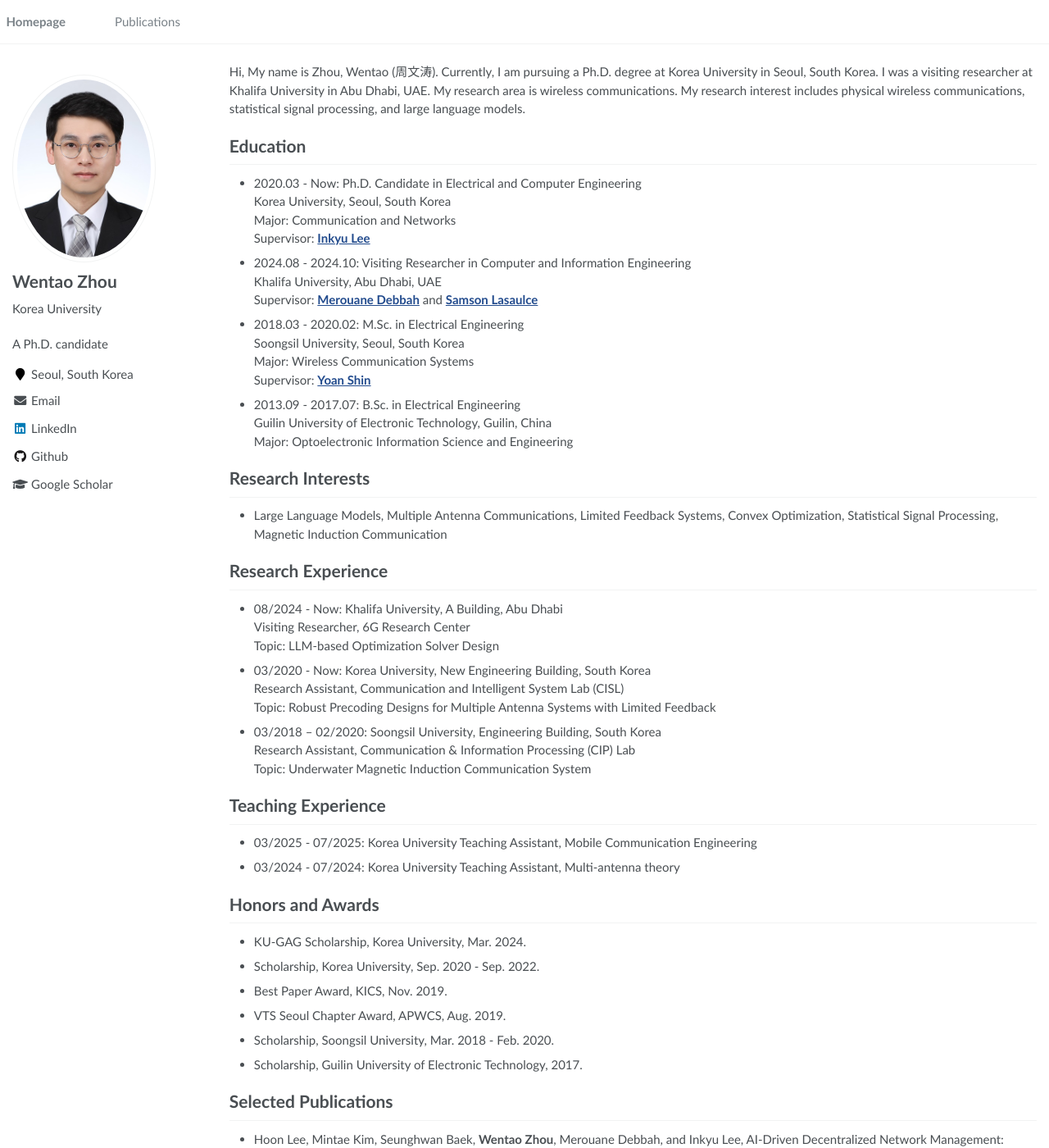
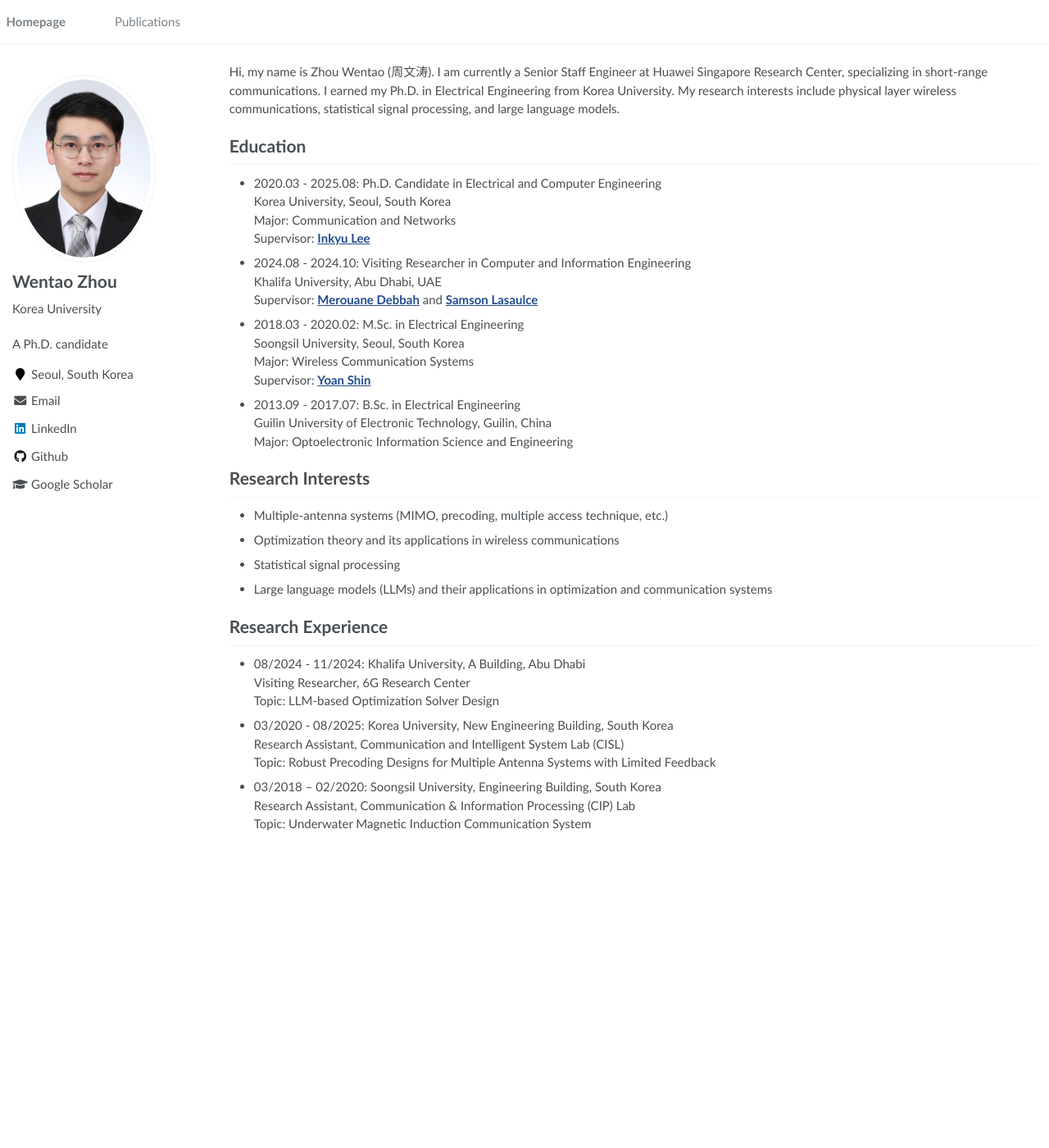
Before and after one commit to zhouwt612/zhouwt612.github.io, a Jekyll site: the page built from _pages/about.md, in a window 1280 px wide and 1400 px high. Shown: the whole window at 82% size. Built offline with Jekyll 4.4.1, drawn with Linux system fonts in a browser that asks for light colours; some of the changed text lies outside the part shown.

Commit message:
Update about.md

```diff
--- a/_pages/about.md
+++ b/_pages/about.md
@@ -17,11 +17,11 @@ redirect_from:
 
 <span class='anchor' id='about-me'></span>
 
-Hi, My name is Zhou, Wentao (周文涛). Currently, I am pursuing a Ph.D. degree at Korea University in Seoul, South Korea. I was a visiting researcher at Khalifa University in Abu Dhabi, UAE. My research area is wireless communications. My research interest includes physical wireless communications, statistical signal processing, and large language models.
+Hi, my name is Zhou Wentao (周文涛). I am currently a Senior Staff Engineer at Huawei Singapore Research Center, specializing in short-range communications. I earned my Ph.D. in Electrical Engineering from Korea University. My research interests include physical layer wireless communications, statistical signal processing, and large language models.
 
 
 # Education
-- 2020.03 - Now: Ph.D. Candidate in Electrical and Computer Engineering
+- 2020.03 - 2025.08: Ph.D. Candidate in Electrical and Computer Engineering
   Korea University, Seoul, South Korea
   Major: Communication and Networks
   Supervisor: [**Inkyu Lee**](http://wireless.korea.ac.kr/page/sub0101.php)
@@ -41,15 +41,18 @@ Hi, My name is Zhou, Wentao (周文涛). Currently, I am pursuing a Ph.D. degree
 
 
 # Research Interests
-- Large Language Models, Multiple Antenna Communications, Limited Feedback Systems, Convex Optimization, Statistical Signal Processing, Magnetic Induction Communication
+- Multiple-antenna systems (MIMO, precoding, multiple access technique, etc.)
+- Optimization theory and its applications in wireless communications
+- Statistical signal processing
+- Large language models (LLMs) and their applications in optimization and communication systems
 
 
 # Research Experience
-- 08/2024 - Now: Khalifa University, A Building, Abu Dhabi
+- 08/2024 - 11/2024: Khalifa University, A Building, Abu Dhabi
   Visiting Researcher, 6G Research Center
   Topic: LLM-based Optimization Solver Design
 
-- 03/2020 - Now: Korea University, New Engineering Building, South Korea
+- 03/2020 - 08/2025: Korea University, New Engineering Building, South Korea
   Research Assistant, Communication and Intelligent System Lab (CISL)
   Topic: Robust Precoding Designs for Multiple Antenna Systems with Limited Feedback
 
@@ -57,6 +60,7 @@ Hi, My name is Zhou, Wentao (周文涛). Currently, I am pursuing a Ph.D. degree
   Research Assistant, Communication & Information Processing (CIP) Lab
   Topic: Underwater Magnetic Induction Communication System
 
+<!--
 # Teaching Experience
 - 03/2025 - 07/2025: Korea University
   Teaching Assistant, Mobile Communication Engineering
@@ -74,3 +78,4 @@ Hi, My name is Zhou, Wentao (周文涛). Currently, I am pursuing a Ph.D. degree
 # Selected Publications
 - Hoon Lee, Mintae Kim, Seunghwan Baek, **Wentao Zhou**, Merouane Debbah, and Inkyu Lee, AI-Driven Decentralized Network Management: Leveraging Multi-Agent Large Language Models for Scalable Optimization, *IEEE Commun. Mag.*, accepted.
 - **Wentao Zhou**, Di Zhang, Merouane Debbah, and Inkyu Lee, [Robust Precoding Designs for Multiuser MIMO Systems with Limited Feedback](https://ieeexplore.ieee.org/document/10438396), *IEEE Trans. Wireless Commun.*, vol.23, no. 8, pp. 9583-9595, Aug. 2024. [[**Code**]](https://github.com/zhouwt612/MIMO-LF-robust-precoding)
+-->
```
